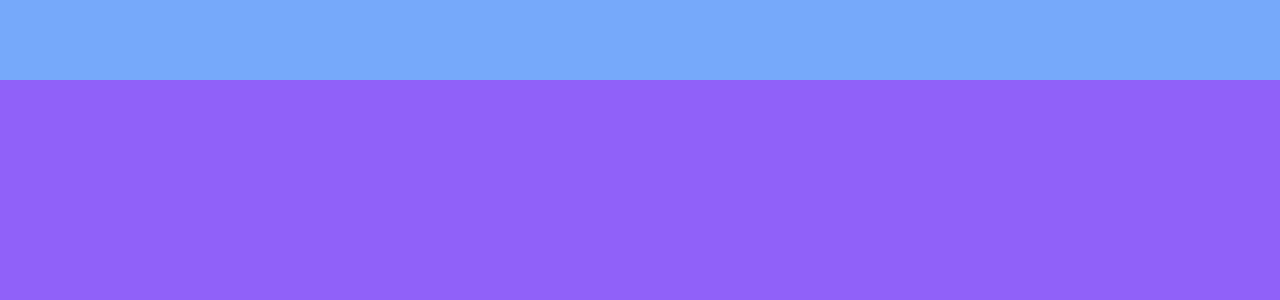
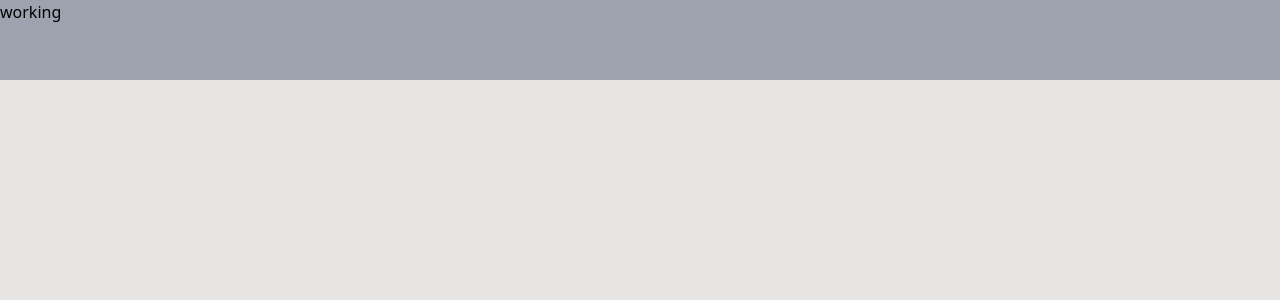
Before and after one commit to bbena99/NoRoots, a Vue app in the folder Client/: page / in a window 1280 px wide. Shown: the top 300 px of the page. Built offline with nearby package versions, Linux system fonts and the light colour scheme.

Commit message:
Fixed the tailwind

```diff
--- a/Client/index.html
+++ b/Client/index.html
@@ -10,9 +10,4 @@
     <div id="app"></div>
     <script type="module" src="/src/main.ts"></script>
   </body>
-  <style>
-    html{
-      background-color: --var(--color-bg1);
-    }
-  </style>
 </html>
--- a/Client/src/App.vue
+++ b/Client/src/App.vue
@@ -1,18 +1,17 @@
 <script setup lang="ts">
+import { RouterView } from "vue-router";
 import  NavBar from "./components/NavBar.vue"
 </script>
 
 <template>
-  <div class="w-screen h-screen bg-red-500">
-    <NavBar />
-    <div id="page" class="w-screen bg-purple-500">
-
-    </div>
+  <NavBar />
+  <div id="router_output" class="w-full">
+    <RouterView/>
   </div>
 </template>
 
 <style scoped>
-#page{
-  height: calc(100vh - 5rem);
+#router_output{
+  height: calc(100% - 5rem);
 }
 </style>
--- a/Client/src/components/NavBar.vue
+++ b/Client/src/components/NavBar.vue
@@ -2,7 +2,8 @@
 </script>
 
 <template>
-  <div class="w-screen h-20 bg-blue-400">
+  <div class="w-full h-20 bg-bg2">
+    working
   </div>
 </template>
 
--- /dev/null
+++ b/Client/src/index.css
@@ -0,0 +1,14 @@
+@tailwind base;
+@tailwind components;
+@tailwind utilities;
+
+@layer base{
+  :root {
+    --color-bg1: #f9fafb;
+    --color-bg2: #9ca3af;
+    --color-header: #010513;
+    --color-text: #374151;
+    --color-hover: #0e7490;
+    --color-btn: #6b7280;
+  }
+};
--- a/Client/src/style.css
+++ b/Client/src/style.css
@@ -1,14 +1,9 @@
-@tailwind base;
-@tailwind components;
-@tailwind utilities;
-
-base{
-  :root {
-    --color-bg1: #f9fafb;
-    --color-bg2: #9ca3af;
-    --color-header: #010513;
-    --color-text: #374151;
-    --color-hover: #0e7490;
-    --color-btn: #6b7280;
-  }
+html{
+  width: 100vw;
+  height: 100vh;
+  background-color: #e7e5e4;
 }
+#app, body{
+  width: 100%;
+  height: 100%;
+}
--- a/Client/tailwind.config.js
+++ b/Client/tailwind.config.js
@@ -1,17 +1,20 @@
-module.exports = {
+/** @type {import('tailwindcss').Config} */
+export default {
   content: [
     "./index.html",
     "./src/**/*.{vue,js,ts,jsx,tsx}",
-    "./node_modules/flowbite/**/*{.js,.ts}"
+    "./node_modules/flowbite/**/*.{js,ts}"
   ],
   theme: {
     extend: {
+      colors: {
         bg1: "var(--color-bg1)",
         bg2: "var(--color-bg2)",
         header: "var(--color-header)",
         text: "var(--color-text)",
         hover: "var(--color-hover)",
         btn: "var(--color-btn)",
+      }
     },
   },
   plugins: [
--- a/Client/vite.config.ts
+++ b/Client/vite.config.ts
@@ -1,7 +1,8 @@
 import { defineConfig } from 'vite'
 import vue from '@vitejs/plugin-vue'
+import VueRouter from 'unplugin-vue-router/vite'
 
 // https://vite.dev/config/
 export default defineConfig({
-  plugins: [vue()],
+  plugins: [VueRouter(), vue()],
 })
```
Also changed, not shown: Client/package.json (+7 -0 lines), Client/src/main.ts (+7 -1 lines), Client/typed-router.d.ts (added, +23 -0 lines), 1 other file (tests, documents, lock files or other folders). Lines whose indentation alone changed are shown as unchanged.
